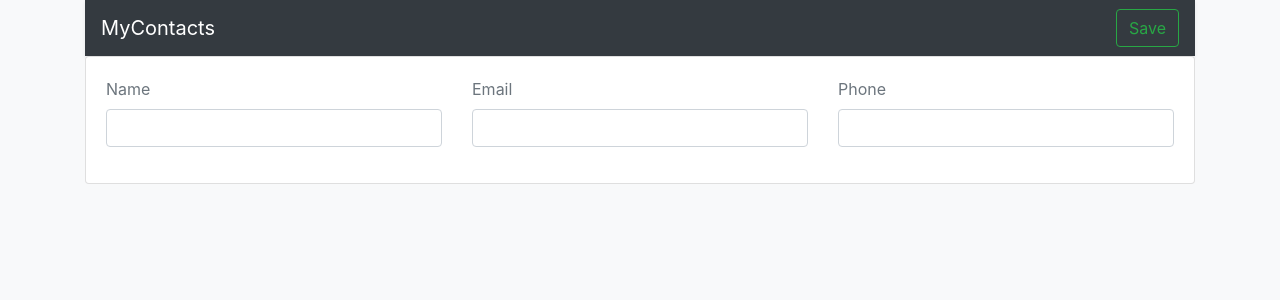
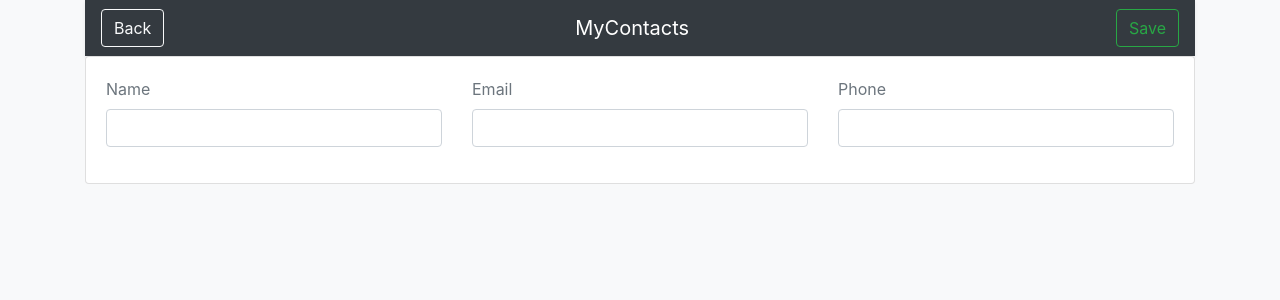
Before and after one commit to lssilveira11/mycontacts-app, a Vue app: page /create in a window 1280 px wide. Shown: the top 300 px of the page. Built offline with nearby package versions, Linux system fonts and the light colour scheme; no server answers.

Commit message:
Add back button

```diff
--- a/src/components/contacts/ContactDetails.vue
+++ b/src/components/contacts/ContactDetails.vue
@@ -63,6 +63,7 @@ export default {
     if (!this.readonly) {
       bus.$emit("header-set-action", "save");
     }
+    bus.$emit("header-allow-back", true);
 
     bus.$on("header-save", this.saveContact);
   },
--- a/src/components/layout/Header.vue
+++ b/src/components/layout/Header.vue
@@ -1,6 +1,13 @@
 <template>
   <nav class="navbar navbar-dark bg-dark shadow-sm">
-    <router-link to="/" class="navbar-brand">{{title}}</router-link>
+    <button
+      class="btn btn-outline-light my-2 my-sm-0"
+      v-if="allowBack"
+      @click="backClicked"
+    >
+      Back
+    </button>
+    <router-link to="/" class="navbar-brand">{{ title }}</router-link>
     <button class="btn btn-outline-success my-2 my-sm-0" @click="btnClicked">
       {{ action === "new-contact" ? "New Contact" : "Save" }}
     </button>
@@ -17,16 +24,19 @@ export default {
     return {
       title: "MyContacts",
       action: "new-contact",
+      allowBack: false,
     };
   },
   methods: {
-    btnClicked: function() {
+    btnClicked: function () {
       if (this.action === "new-contact") {
-        this.$router.push({name: "Create"});
+        this.$router.push({ name: "Create" });
+      } else if (this.action === "save") {
+        bus.$emit("header-save");
       }
-      else if (this.action === "save") {
-        bus.$emit("header-save")
-      }
+    },
+    backClicked: function () {
+      this.$router.back();
     },
   },
   created() {
@@ -36,6 +46,10 @@ export default {
     bus.$on("header-set-action", (action) => {
       this.action = action;
     });
+
+    bus.$on("header-allow-back", (allowBack) => {
+      this.allowBack = allowBack;
+    });
   },
 };
 </script>
--- a/src/views/Home.vue
+++ b/src/views/Home.vue
@@ -49,6 +49,7 @@ export default {
   },
   created() {
     bus.$emit("header-set-action", "new-contact");
+    bus.$emit("header-allow-back", false);
   },
   methods: {
     deleteContact(id) {
```
